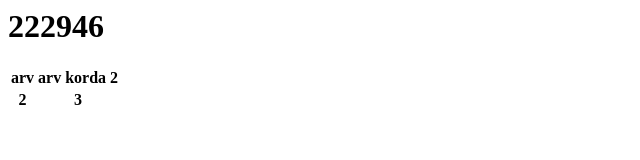
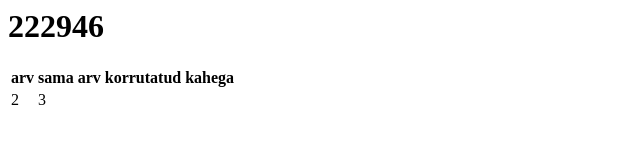
Before and after one commit to erpete11/erpete11.github.io, a plain HTML site: page index.html in a window 1280 px wide. Shown: the whole page, without its empty margins (0-640 px from the left). Drawn offline with Linux system fonts and the light colour scheme.

Commit message:
Update index.html

```diff
--- a/index.html
+++ b/index.html
@@ -2,10 +2,10 @@
 <table>
   <tr>
     <th>arv</th>
-    <th>arv korda 2</th>
+    <th>sama arv korrutatud kahega</th>
   </tr>
   <tr>
-    <th>2</th>
-    <th>3</th>
+    <td>2</td>
+    <td>3</td>
   </tr>
 </table>
```
